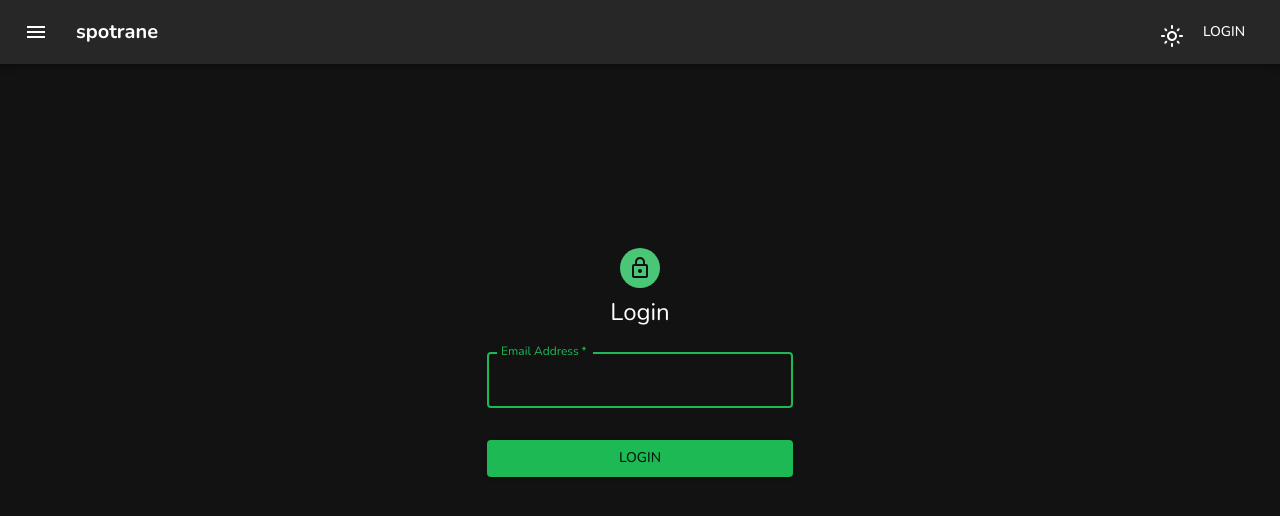
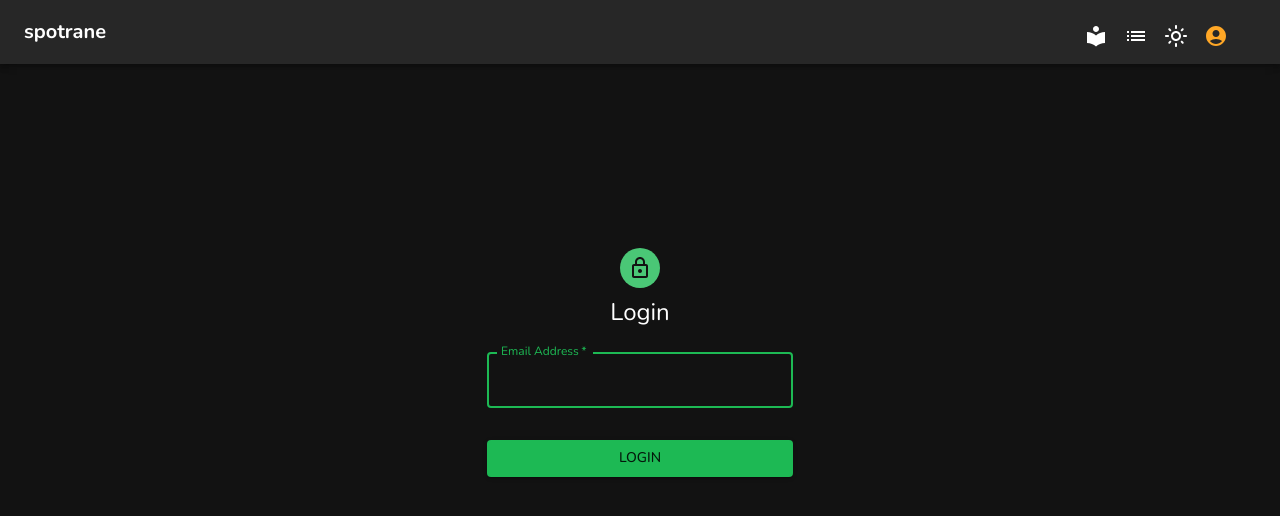
Before and after one commit to rightnoteswrongorder/spotrane, a React (Vite) app: page /lists in a window 1280 px wide. Shown: the top 516 px of the page. Built offline with nearby package versions, Linux system fonts and the light colour scheme.

Commit message:
clean up menu and defaults

```diff
--- a/src/pages/Library.tsx
+++ b/src/pages/Library.tsx
@@ -25,14 +25,13 @@ const Library = () => {
         Scopes.all
     );
 
-    const DEFAULT_PAGE_SIZE = 5
     const [albums, setAlbums] = useState<SpotraneAlbumCard[]>([]);
     const [artists, setArtists] = useState<SpotraneArtist[]>([]);
     const [searchTotal, setSearchTotal] = useState<number>(0)
     const [totalAlbums, setTotalAlbums] = useState<number>(0)
     const nextId = useRef(0);
     const [page, setPage] = useState(0);
-    const [rowsPerPage, setRowsPerPage] = useState(DEFAULT_PAGE_SIZE);
+    const [rowsPerPage, setRowsPerPage] = useState(0);
     const [showSearchSpotifyDialog, setShowSpotifyDialog] = useState(false)
     const [showCannotDeleteMessage, setShowCannotDeleteMessage] = useState("")
     const [searchText, setSearchText] = useState("")
@@ -134,7 +133,7 @@ const Library = () => {
         setSearchText("")
         setPage(0)
         setSearchTotal(0)
-        setRowsPerPage(DEFAULT_PAGE_SIZE)
+        setRowsPerPage(0)
         allAlbums(page, rowsPerPage)
     }
 
@@ -212,7 +211,7 @@ const Library = () => {
                 </Grid>
             </Grid>
             <Grid container justifyContent="right" spacing={2} marginTop={2}>
-                <Grid marginRight={5} item={true}>{searchTotal == 0 ? <TablePagination component='div'
+                {albums.length > 0 && <Grid marginRight={5} item={true}>{searchTotal == 0 ? <TablePagination component='div'
                                                                                        labelRowsPerPage="Results: "
                                                                                        rowsPerPageOptions={[5, 10, 15, 20, 50, 100, 200, 300, 400]}
                                                                                        count={totalAlbums}
@@ -220,7 +219,7 @@ const Library = () => {
                                                                                        rowsPerPage={rowsPerPage}
                                                                                        onPageChange={handleChangePage}
                                                                                        onRowsPerPageChange={handleChangeRowsPerPage}/> :
-                    <Typography>Search Results: {searchTotal}</Typography>}</Grid>
+                    <Typography>Search Results: {searchTotal}</Typography>}</Grid>}
             </Grid>
             {showCannotDeleteMessage != "" && <AlertDialog message={showCannotDeleteMessage}/>}
         </>
--- a/src/pages/components/MenuBar.tsx
+++ b/src/pages/components/MenuBar.tsx
@@ -1,9 +1,7 @@
 import {
     AppBar,
     Box,
-    Button,
     IconButton,
-    Link,
     Menu,
     MenuItem,
     Toolbar,
@@ -11,11 +9,13 @@ import {
     Typography,
     useTheme
 } from "@mui/material";
-import MenuIcon from '@mui/icons-material/Menu';
 import {AccountCircle, DarkModeOutlined, LightModeOutlined} from "@mui/icons-material";
+import ListIcon from '@mui/icons-material/List';
+import LocalLibraryIcon from '@mui/icons-material/LocalLibrary';
 import React, {useContext, useMemo} from "react";
 import {useSession} from "../../providers/SessionProvider.tsx";
 import {ThemeContext} from "../../providers/ThemeContextProvider.tsx";
+import loginForm from "../LoginForm.tsx";
 
 type MenuBarProps = {
     logout: () => void
@@ -40,6 +40,11 @@ const MenuBar = ({logout}: MenuBarProps) => {
         setAnchorEl(null);
     };
 
+    const handleLogin = () => {
+        loginForm()
+        setAnchorEl(null);
+    };
+
     const theme = useTheme();
     const {switchColorMode} = useContext(ThemeContext);
     const activateName = useMemo(
@@ -51,29 +56,6 @@ const MenuBar = ({logout}: MenuBarProps) => {
         <Box sx={{flexGrow: 1}}>
             <AppBar position="static">
                 <Toolbar>
-                    <IconButton
-                        size="large"
-                        edge="start"
-                        color="inherit"
-                        aria-label="menu"
-                        sx={{mr: 2}}
-                        onClick={handleClick}
-                    >
-                        <MenuIcon/>
-                    </IconButton>
-                    <Menu
-                        id="basic-menu"
-                        anchorEl={anchorEl}
-                        open={open}
-                        onClose={handleClose}
-                        MenuListProps={{
-                            'aria-labelledby': 'basic-button',
-                        }}
-                    >
-                        <MenuItem component={Link} href='#'>Home</MenuItem>
-                        <MenuItem component={Link} href='#lists'>My Lists</MenuItem>
-                        <MenuItem onClick={handleLogout}>Logout</MenuItem>
-                    </Menu>
                     <Typography component="a" href='#' variant="h6" sx={{
                         flexGrow: 1,
                         fontWeight: 700,
@@ -82,6 +64,26 @@ const MenuBar = ({logout}: MenuBarProps) => {
                     }}>
                         spotrane
                     </Typography>
+                    <Box sx={{mt: 1}}>
+                        <Tooltip title={`Activate ${activateName} Mode`}>
+                            <IconButton
+                                color="inherit"
+                                href="#"
+                            >
+                                <LocalLibraryIcon/>
+                            </IconButton>
+                        </Tooltip>
+                    </Box>
+                    <Box sx={{mt: 1}}>
+                        <Tooltip title={`Activate ${activateName} Mode`}>
+                            <IconButton
+                                color="inherit"
+                                href="#lists"
+                            >
+                                    <ListIcon/>
+                            </IconButton>
+                        </Tooltip>
+                    </Box>
                     <Box sx={{mt: 1}}>
                         <Tooltip title={`Activate ${activateName} Mode`}>
                             <IconButton
@@ -96,10 +98,27 @@ const MenuBar = ({logout}: MenuBarProps) => {
                             </IconButton>
                         </Tooltip>
                     </Box>
-                    {session ?
-                        <Box sx={{mt: 1}}><Tooltip title={session.user.email}><span><IconButton disabled><AccountCircle
-                            sx={{color: theme.palette.mode === 'dark' ? 'white' : 'black'}}/></IconButton></span></Tooltip></Box> :
-                        <Button color="inherit">Login</Button>}
+                    <Box sx={{mt: 1, ml: 1}}>
+                        <IconButton
+                            size="large"
+                            edge="start"
+                            color="inherit"
+                            aria-label="menu"
+                            sx={{mr: 2}}
+                            onClick={handleClick}
+                        ><AccountCircle color={session ? "success" : "warning"}/></IconButton>
+                        <Menu
+                            id="basic-menu"
+                            open={open}
+                            anchorEl={anchorEl}
+                            onClose={handleClose}
+                            MenuListProps={{
+                                'aria-labelledby': 'basic-button',
+                            }}
+                        >
+                            <MenuItem onClick={session ? handleLogout : handleLogin}>{session ? "Logout" : "Login"}</MenuItem>
+                        </Menu>
+                    </Box>
                 </Toolbar>
             </AppBar>
         </Box>
```
